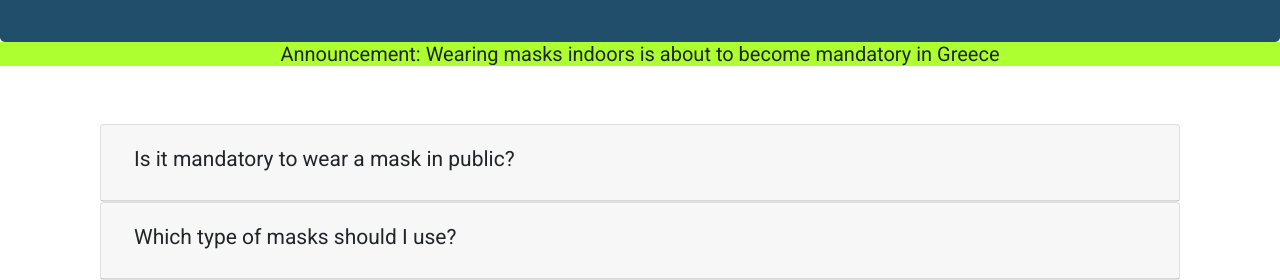
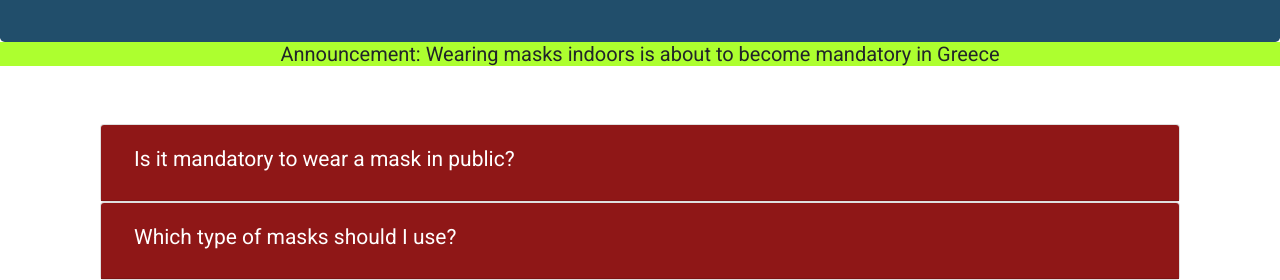
Before and after one commit to GiannisArgyriou/DefendAgainstCOVID-19, a plain HTML site: page faqs.html in a window 1280 px wide. Shown: the part 516-796 px from the top of the page. Drawn offline with nearby package versions, Linux system fonts and the light colour scheme; a script that the page names is missing.

Commit message:
Update for FAQs style

```diff
--- a/css/styles.css
+++ b/css/styles.css
@@ -118,6 +118,8 @@ a:hover{
 .menu_tab .nav-tabs .nav-item.show .nav-link, .nav-tabs .nav-link.active {
 	color: white;
 }
+
+/*Quiz style*/
 #quiz_container {
     background-color: rgb(250, 250, 250);
     width: 70%;
@@ -197,3 +199,11 @@ p{
     color: white;
     background-color: #214e6b;
 }
+
+/* FAQs style */
+.card-header {
+    background-color: rgb(143, 23, 23);
+}
+small {
+    color: white;
+}
```
